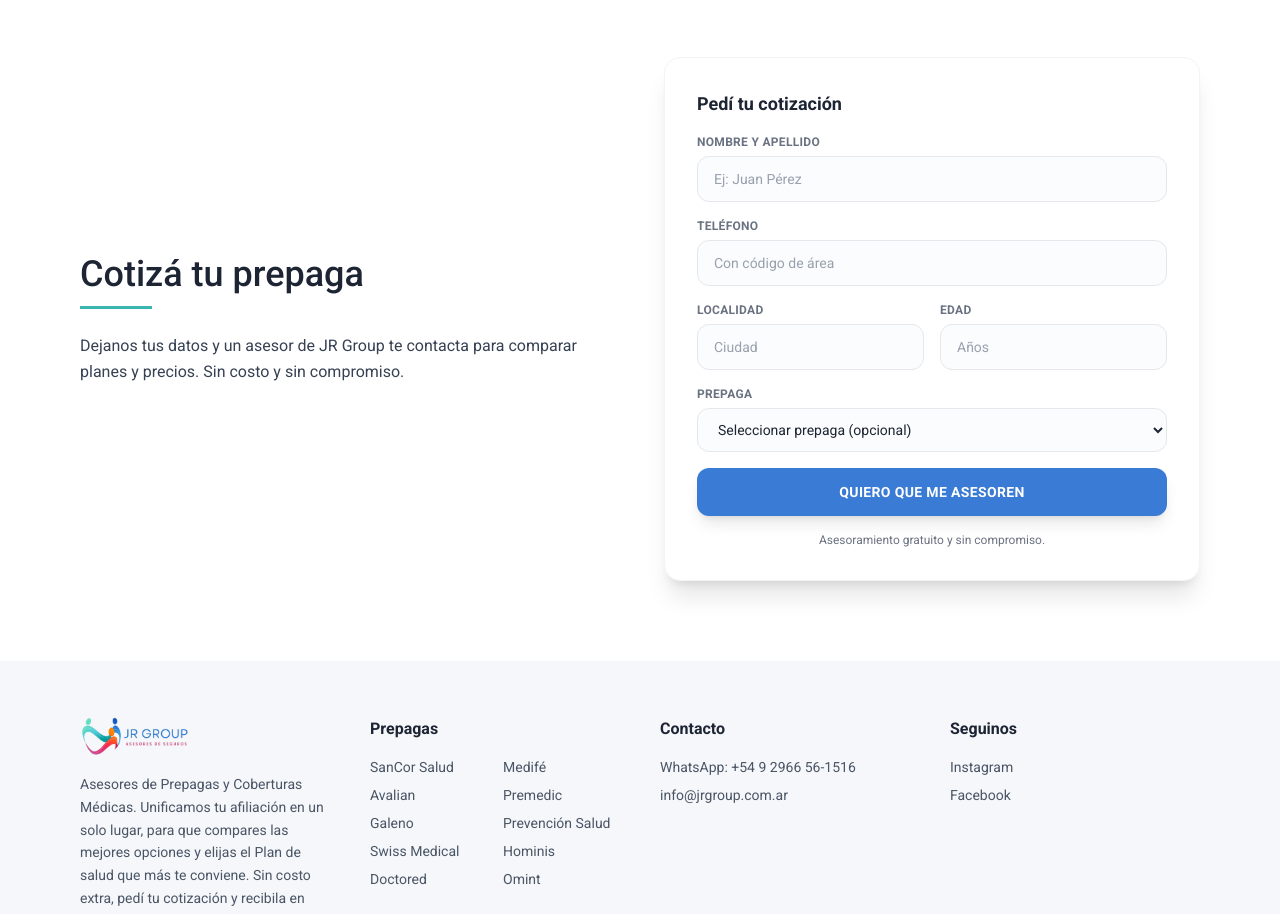
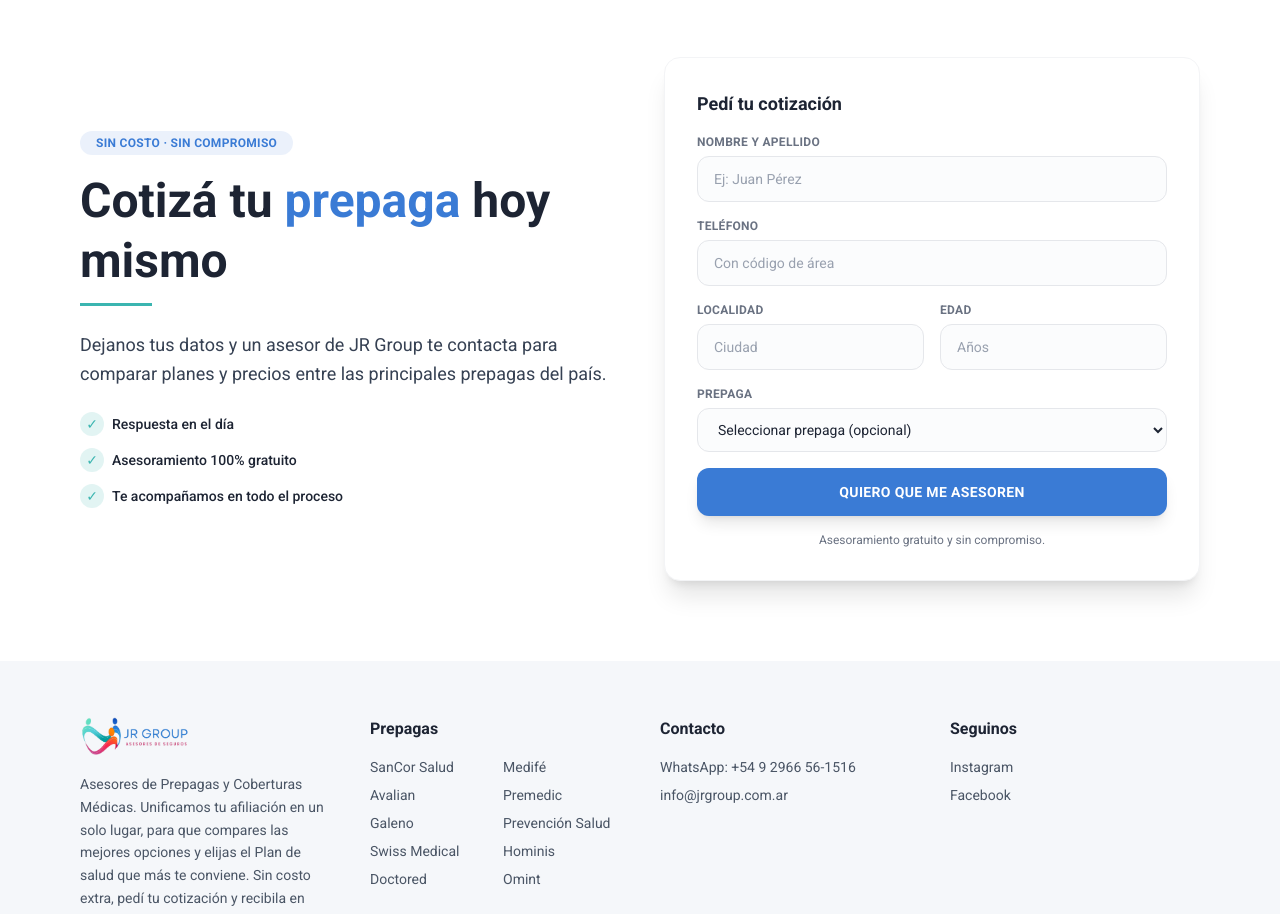
Before and after one commit to santiagofdmkt/jrgroup-web, a Next.js app: page / in a window 1280 px wide. Shown: the part 2480-3394 px from the top of the page. Built offline with nearby package versions, Linux system fonts and the light colour scheme.

Commit message:
mejorar diseno del texto de cotizacion

```diff
--- a/app/page.tsx
+++ b/app/page.tsx
@@ -17,11 +17,30 @@ export default function Home() {
       <section id="contacto" className="scroll-mt-24 py-16 md:py-20">
         <div className="mx-auto grid max-w-6xl items-center gap-12 px-4 md:grid-cols-2">
           <div>
-            <h2 className="titulo-jr text-3xl font-medium md:text-4xl">Cotizá tu prepaga</h2>
-            <p className="mt-6 leading-relaxed text-gray-700">
-              Dejanos tus datos y un asesor de JR Group te contacta para comparar planes y precios. Sin costo y sin
-              compromiso.
+            <span className="inline-block rounded-full bg-jr-azul/10 px-4 py-1 text-xs font-bold uppercase tracking-wide text-jr-azul">
+              Sin costo · Sin compromiso
+            </span>
+            <h2 className="titulo-jr mt-4 text-3xl font-extrabold leading-tight md:text-5xl">
+              Cotizá tu <span className="text-jr-azul">prepaga</span> hoy mismo
+            </h2>
+            <p className="mt-6 text-lg leading-relaxed text-gray-700">
+              Dejanos tus datos y un asesor de JR Group te contacta para comparar planes y precios entre las
+              principales prepagas del país.
             </p>
+            <ul className="mt-6 space-y-3 text-sm font-medium text-jr-texto">
+              <li className="flex items-center gap-2">
+                <span className="flex h-6 w-6 items-center justify-center rounded-full bg-jr-turquesa/15 text-jr-turquesa">✓</span>
+                Respuesta en el día
+              </li>
+              <li className="flex items-center gap-2">
+                <span className="flex h-6 w-6 items-center justify-center rounded-full bg-jr-turquesa/15 text-jr-turquesa">✓</span>
+                Asesoramiento 100% gratuito
+              </li>
+              <li className="flex items-center gap-2">
+                <span className="flex h-6 w-6 items-center justify-center rounded-full bg-jr-turquesa/15 text-jr-turquesa">✓</span>
+                Te acompañamos en todo el proceso
+              </li>
+            </ul>
           </div>
           <FormularioLead />
         </div>
```
